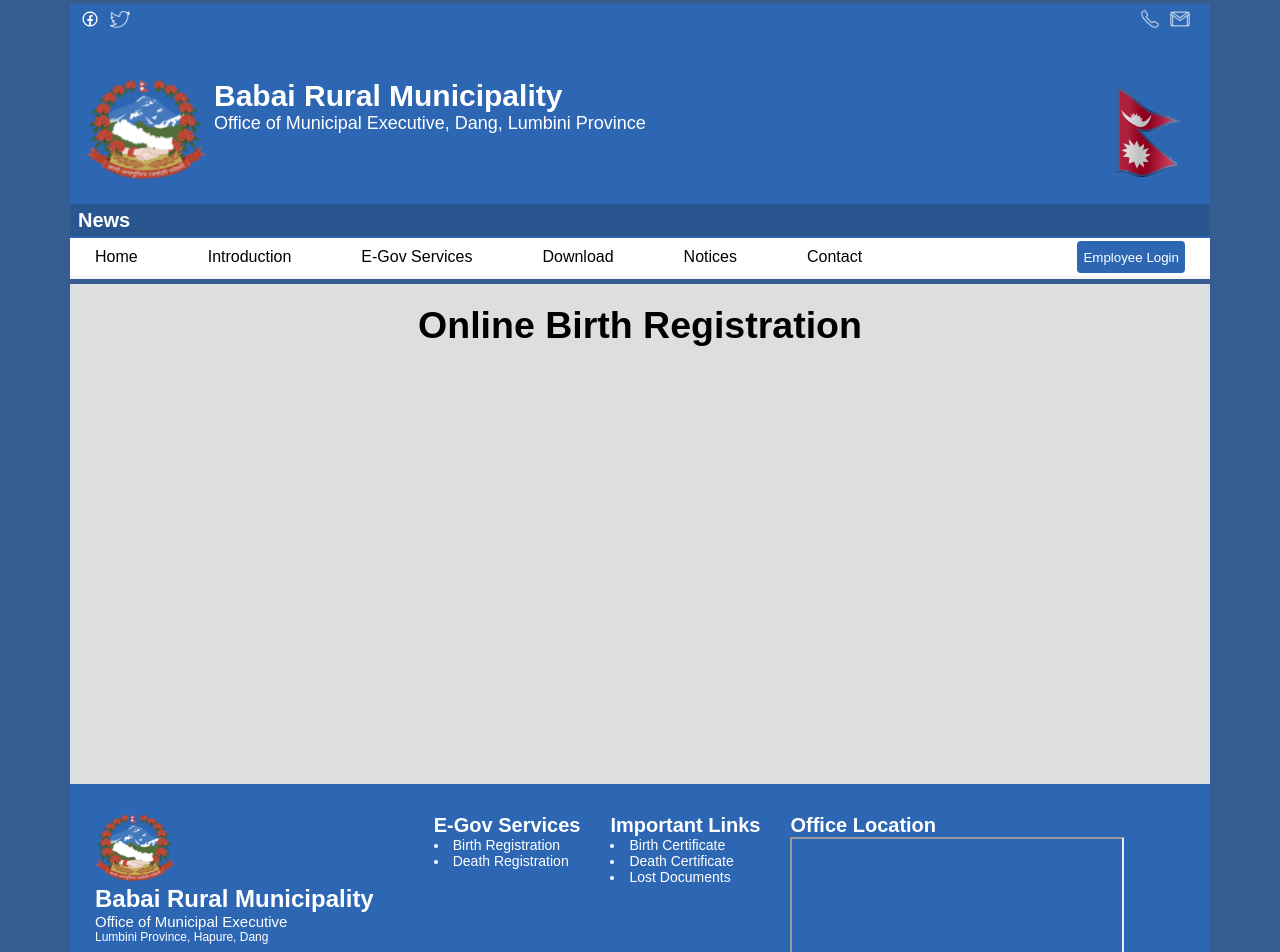
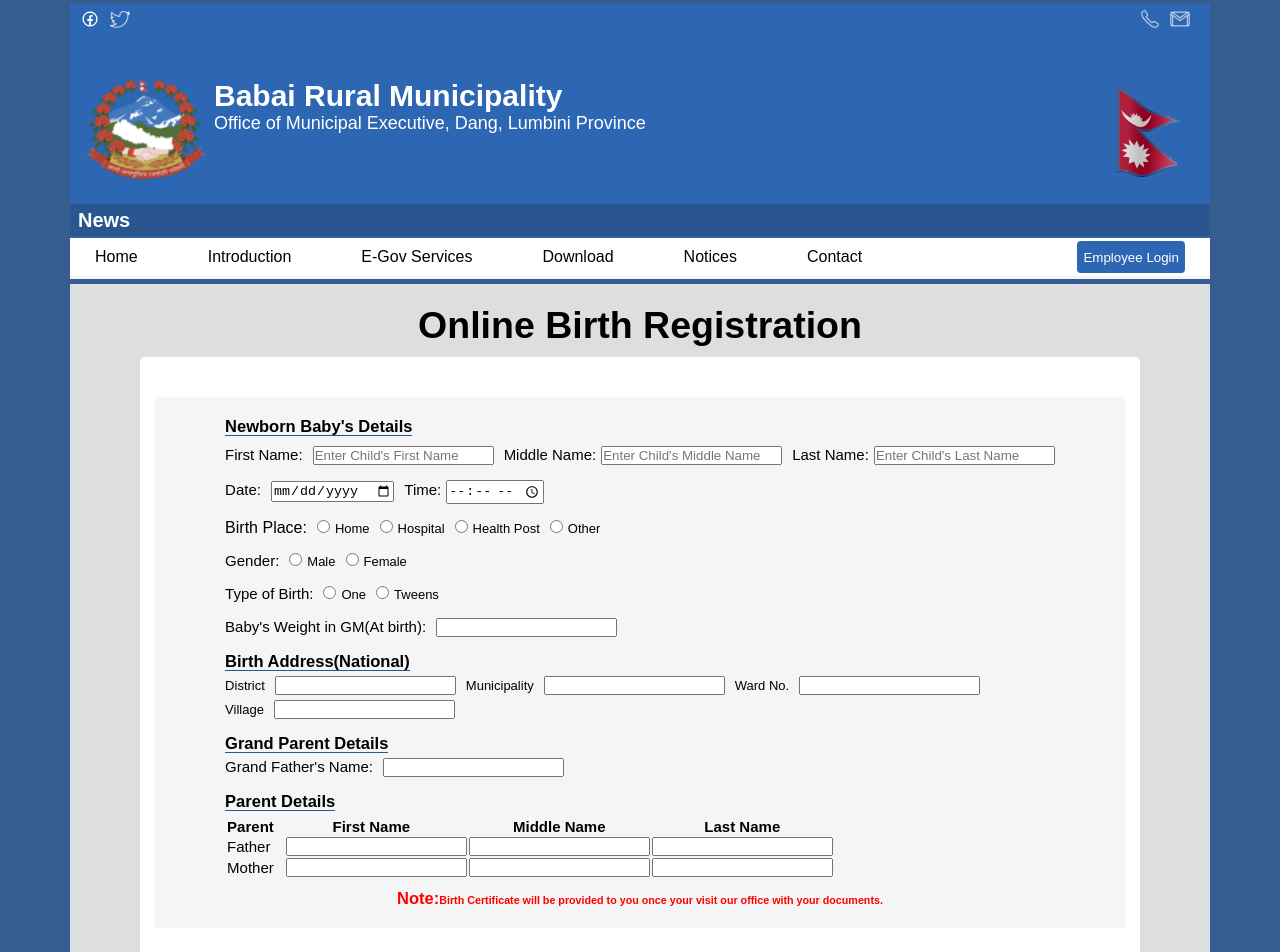
Before and after one commit to GShix/Vital-Record-Management-System, a React (Vite) app in the folder VRMS_Frontend/: page /birthRegistration in a window 1280 px wide. Shown: the top 952 px of the page. Built offline with nearby package versions, Linux system fonts and the light colour scheme; grey boxes are pictures that could not be loaded; a web font is replaced by a local one.

Commit message:
Birth Application ready

```diff
--- a/VRMS_Frontend/src/components/Header/Header.css
+++ b/VRMS_Frontend/src/components/Header/Header.css
@@ -89,6 +89,6 @@ header{
     cursor: pointer;
     color:white;
 }
-button:hover{
+.nav-list button:hover{
     background-color: #2a5690;
 }
--- a/VRMS_Frontend/src/pages/Birth Registration/Birth.css
+++ b/VRMS_Frontend/src/pages/Birth Registration/Birth.css
@@ -1,6 +1,7 @@
 .birth-form{
-    height: 500px;
+    height: 900px;
     background-color: rgb(220, 222, 223);
+
 }
 .birth-text{
     text-align: center;
@@ -8,15 +9,76 @@
     font-size: 25px;
     margin-top: 5px;
 }
-.birth-details{
+label{
+    font-weight: lighter;
 }
-.child-name-details, .birth-time-details, .birth-place-details{
-    margin-bottom: 15px;
+#one{
+    font-size: 15px;
+}
+#two{
+    font-size: 13px;
 
 }
-label{
-    color:black;
+.birth-details{
+    font-family: arial;
+    font-weight: normal;
+    background-color: whitesmoke;
+    padding: 20px 70px;
 }
-.name, .birth-time, .birth-place{
-    border: 2px solid red;
+.birth-application{
+    display: flex;
+    margin: 10px 70px;
+    padding: 55px 0;
+    background-color: white;
+    justify-content: center;
+    align-items: center;
+    width: 1000px;
+    height: 500px;
+    border: none;
+    border-radius: 5px;
+    color: black;
 }
+.submit-btn{
+    text-align: center;
+    display: flex;
+    justify-content: center;
+}
+.margin-top{
+    margin-top: 5px;
+}
+.margin-top2{
+    margin-top: 15px;
+}
+#birth-app-btn{
+    padding: 8px 6px;
+    /* border: none; */
+    border-radius: 6px;
+    height: 30px;
+    display: flex;
+    align-items: center;
+}
+#birth-app-btn:hover{
+    background-color: #2a5690;
+    color: white;
+}
+.margin-left{
+    margin-left: 10px;
+}
+.margin-left2{
+    margin-left: 5px;
+}
+span{
+    border-bottom: 1px solid #2a5690;
+    font-weight: bold;
+    font-size: 16.5px;
+}
+.note-for-certificate{
+    display: flex;
+    color: red;
+    justify-content: center;
+    align-items: center;
+    margin-top: 10px;
+}
+.note{
+    border: none;
+}
--- a/VRMS_Frontend/src/pages/Birth Registration/Birth.jsx
+++ b/VRMS_Frontend/src/pages/Birth Registration/Birth.jsx
@@ -1,22 +1,152 @@
-import React from 'react'
-import Header from '../../components/Header/Header'
-import Footer from '../../components/Footer/Footer'
-import './Birth.css'
+import React from "react";
+import Header from "../../components/Header/Header";
+import Footer from "../../components/Footer/Footer";
+import "./Birth.css";
 const Birth = () => {
   return (
     <div>
-        <Header/>
+      <Header />
       <div className="birth-form">
         <div className="birth-text">
           <h2>Online Birth Registration</h2>
         </div>
         <div className="birth-form">
+          <form>
+            <div className="birth-application">
+                <div className="birth-details">
+                <span>Newborn Baby's Details</span>
+                <div className="baby-name  margin-top">
+                  <label id="one" htmlFor="firstName">First Name:
+                    <input className="margin-top margin-left" type="text" id="firstName" name="firstName" placeholder="Enter Child's First Name"/>
+                  </label>
+                  <label className="margin-left" id="one" htmlFor="middleName">Middle Name:
+                    <input className="margin-left2"
+                    type="text"
+                    id="middleName"
+                    name="middleName"
+                    placeholder="Enter Child's Middle Name"/>
+                  </label>
+                  <label className="margin-left" id="one" htmlFor="lastName">Last Name:
+                    <input className="margin-left2"
+                    type="text"
+                    id="lastName"
+                    name="lastName"
+                    placeholder="Enter Child's Last Name"/>
+                  </label>
+                </div>
+                <div className="birth-time margin-top2">
+                  <label id="one" htmlFor="birthDate">Date:
+                    <input className="margin-left" type="date" id="birthDate" name="birthDate" />
+                  </label>
+                  <label className="margin-left" id="one" htmlFor="birthTime">Time:
+                    <input className="margin-left2" type="time" id="birthTime" name="birthTime" />
+                  </label>
+                </div>
+                <div className="birth-place margin-top2">
+                  <label htmlFor="birthPlace">Birth Place:</label>
+                    <input className="margin-left"
+                    type="radio"
+                    id="birth-home"
+                    name="birthPlace" value="Home"/><label className="margin-left2" htmlFor="birth-home" id="two">Home
+                  </label>
+                  <input className="margin-left"
+                    type="radio"
+                    id="birth-hospital" name="birthPlace" value="Hospital"/><label className="margin-left2" htmlFor="birth-hospital" id="two">Hospital</label>
+                  <input className="margin-left"
+                    type="radio"
+                    id="birth-healthpost" name="birthPlace" value="Hospital"/><label className="margin-left2" htmlFor="birth-healthpost" id="two">Health Post</label>
+                  <input className="margin-left"
+                    type="radio"
+                    id="birth-other" name="birthPlace" value="Other"/><label className="margin-left2" htmlFor="birth-other" id="two">Other</label>
+              </div>
+              <div className="baby-gender margin-top2">
+                <label id="one" htmlFor="Gender">Gender:</label>
+                <input className="margin-left" type="radio" id="baby-male" name="baby-gender" value="Male"/><label className="margin-left2" htmlFor="baby-male" id="two">Male</label>
+                <input className="margin-left" type="radio" id="baby-female" name="baby-gender" value="Female"/><label className="margin-left2" htmlFor="baby-female" id="two">Female</label>
+              </div>
+              <div className="type-of-birth margin-top2">
+                <label id="one" htmlFor="type-of-birth">Type of Birth:</label>
+                <input className="margin-left" type="radio" id="birth-single" name="birth-type" value="Single" /><label className="margin-left2" id="two" htmlFor="birth-single">One</label>
+                <input className="margin-left" type="radio" id="birth-tweens" name="birth-type" value="Tweens" /><label className="margin-left2" id="two" htmlFor="birth-tweens">Tweens</label>
+              </div>
+              <div className="baby-weight margin-top2">
+                <label id="one" htmlFor="baby-weight" >Baby's Weight in GM(At birth):</label>
+                <input className="margin-left" type="number" id="baby-weight" name="baby-weight" />
+              </div>
+              <div className="birth-address margin-top2">
+                <span>Birth Address(National)</span>
+                <div className="birth-address-details">
+                  <label htmlFor="birth-district" id="two">District</label>
+                    <input className="margin-left margin-top" type="text" id="birth-district" />
+                  <label className="margin-left" htmlFor="birth-municipality" id="two">Municipality</label>
+                    <input className="margin-left" type="text" id="birth-municipality" />
+                  <label className="margin-left" htmlFor="birth-wardno" id="two">Ward No.</label>
+                    <input className="margin-left" type="text" id="birth-wardno" /><br></br>
+                  <label className="margin-top" htmlFor="birth-village" id="two">Village</label>
+                    <input className="margin-left margin-top" type="text" id="birth-village" />
+                </div>
 
               </div>
+              <div className="grand-details margin-top2">
+                <span>Grand Parent Details</span>
+                <div className="grand-father margin-top">
+                  <label id="one" htmlFor="grand-father">Grand Father's Name:</label>
+                  <input className="margin-left" type="text" id="grand-father" />
                 </div>
-        <Footer/>
               </div>
-  )
-}
+              <div className="baby-parent margin-top2">
+                <span>Parent Details</span>
+                <div className="baby-parent-details margin-top">
+                  <label id="one" htmlFor="baby-parent">
+                    <table>
+                      <tr>
+                        <th>Parent</th>
+                        <th>First Name</th>
+                        <th>Middle Name</th>
+                        <th>Last Name</th>
+                      </tr>
+                      <tr>
+                        <td>Father</td>
+                        <td>
+                          <input className="margin-left" type="text" id="baby-father-first-name"/>
+                        </td>
+                        <td>
+                          <input type="text" id="baby-father-middle-name"/>
+                        </td>
+                        <td>
+                          <input type="text" id="baby-father-last-name"/>
+                        </td>
+                      </tr>
+                      <tr>
+                        <td>Mother</td>
+                        <td>
+                          <input className="margin-left" type="text" id="baby-mother-first-name"/>
+                        </td>
+                        <td>
+                          <input type="text" id="baby-mother-middle-name"/>
+                        </td>
+                        <td>
+                          <input type="text" id="baby-mother-last-name"/>
+                        </td>
+                      </tr>
+                    </table>
+                  </label>
+                </div>
+              </div>
+              <div className="note-for-certificate">
+                <h6><span className="note">Note:</span>Birth Certificate will be provided to you once your visit our office with your documents.</h6>
+              </div>
+              </div>
+            </div>
+            <div className="submit-btn">
+              <button type="submit" id="birth-app-btn">Sumbit Application</button>
+            </div>
+          </form>
+        </div>
+      </div>
+      <Footer />
+    </div>
+  );
+};
 
-export default Birth
+export default Birth;
```
Lines whose indentation alone changed are shown as unchanged.
